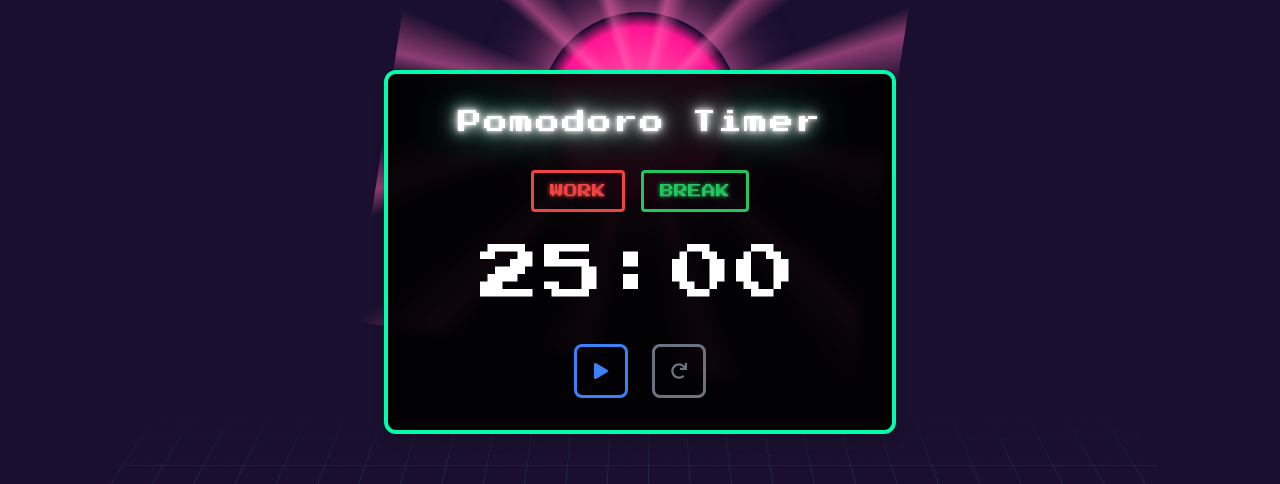
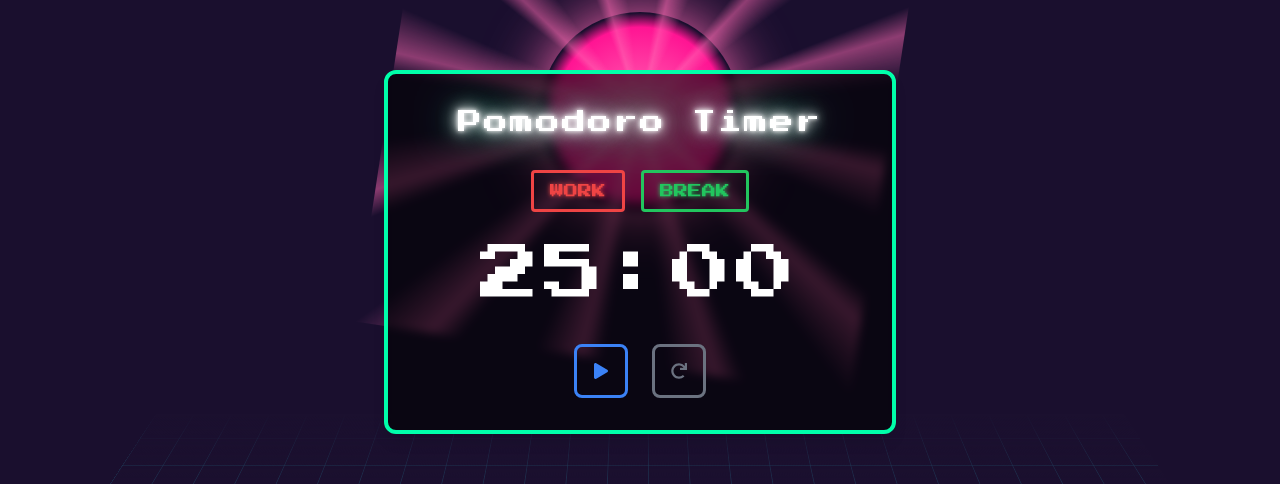
Before and after one commit to chaweonkoo/BYOA-Pomodoro, a Next.js app: page /BYOA-Pomodoro/ in a window 1280 px wide. Shown: the part 148-632 px from the top of the page. Built offline with nearby package versions, Linux system fonts and the light colour scheme; grey boxes are pictures that could not be loaded.

Commit message:
Make timer box more transparent so Sun is visible behind timer

```diff
--- a/app/components/PomodoroTimer.tsx
+++ b/app/components/PomodoroTimer.tsx
@@ -128,7 +128,7 @@ const PomodoroTimer: React.FC = () => {
         }
       `}</style>
       <div
-        className="bg-black/90 backdrop-blur-sm rounded-xl shadow-lg p-8 w-full max-w-lg border-4 border-[#0fa]"
+        className="bg-black/60 backdrop-blur-sm rounded-xl shadow-lg p-8 w-full max-w-lg border-4 border-[#0fa]"
         style={{ boxSizing: 'border-box' }}
       >
         <h1 className="retro-heading text-2xl text-center mb-8">Pomodoro Timer</h1>
@@ -175,7 +175,7 @@ const PomodoroTimer: React.FC = () => {
           .retro-heading {
             font-size: 1.1rem !important;
           }
-          .bg-black\/90 {
+          .bg-black\/60 {
             padding: 1.25rem !important;
             padding-bottom: 5rem !important;
           }
```
